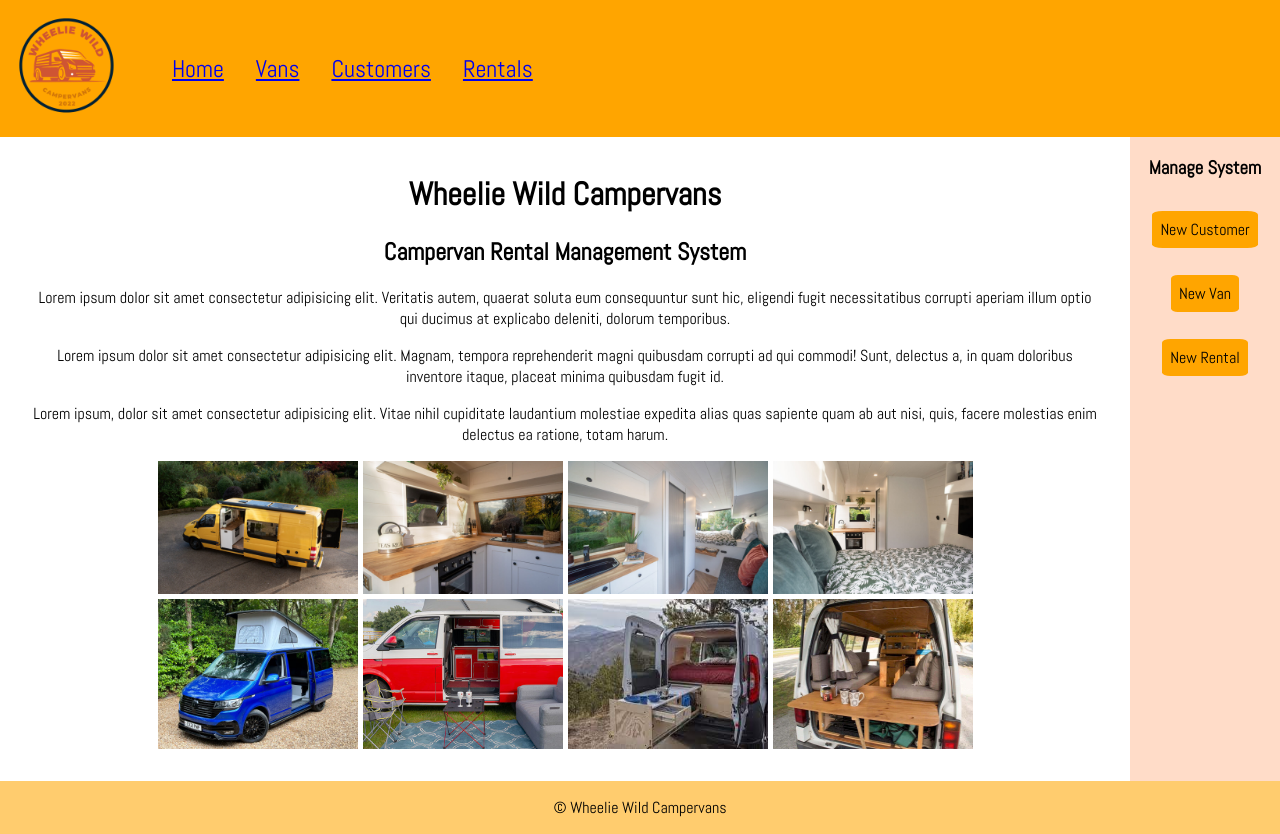
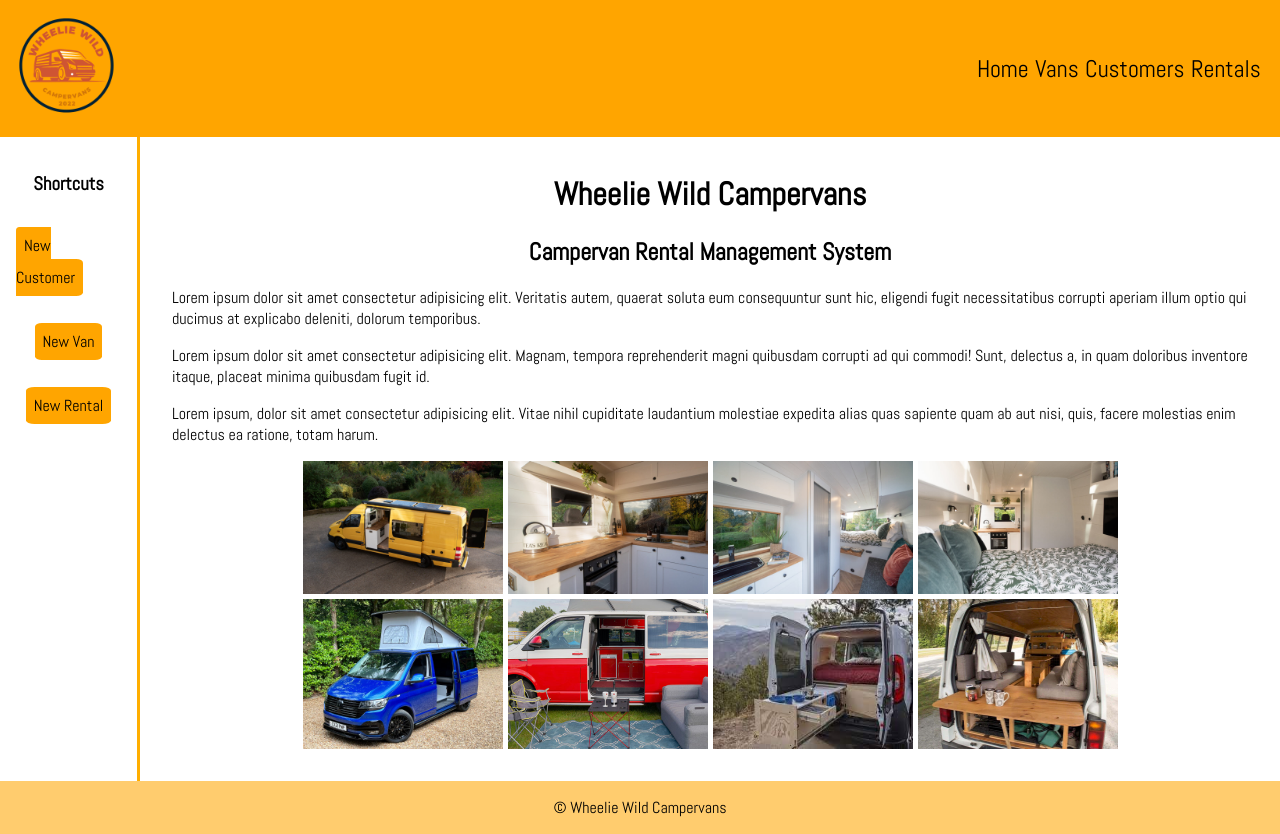
Before and after one commit to Jennahowieson/Wheelie-Wild-Campervans, a Flask app: page / in a window 1280 px wide. Run offline with Flask 2, Linux system fonts and the light colour scheme; some web fonts are replaced.

```diff
--- a/static/css/style.css
+++ b/static/css/style.css
@@ -42,7 +42,7 @@ footer>nav>ul>li>a {
 .header {
     grid-area: header;
     display: flex;
-    justify-content: flex-start;
+    justify-content: space-between;
     align-items: center;
     background-color: orange;
     margin: 0;
@@ -56,11 +56,16 @@ footer>nav>ul>li>a {
 }
 
 .header>nav>ul>li {
-    padding: 1rem;
+    padding: 0.2rem;
     font-size: 1.5rem;
 }
 .header > nav > ul > li > a:hover {
     font-size: larger;
+  }
+
+  .header > nav > ul > li > a {
+    color: black;
+    text-decoration: none;
   }
 
 
@@ -143,19 +148,19 @@ form {
 
 .main {
     grid-area: main;
-    text-align: center;
 }
 
 .aside {
     font-family: "Abel", sans-serif;
     grid-area: aside;
-    background-color: rgb(255, 220, 200);
     display: flex;
     flex-direction: column;
-    align-content: stretch;
     justify-content: flex-start;
     align-items: center;
     margin: 0;
+    padding: 1rem;
+    border-right: solid;
+    border-color: #ffae00;
 }
 
 .aside>p>a {
@@ -170,12 +175,14 @@ form {
 
 .grid {
     display: grid;
-    grid-template-columns: auto auto auto auto 150px;
+    grid-template-columns: 140px 85% auto;
     grid-template-rows: auto;
     grid-template-areas:
-        "header header header header header"
-        "main main main main aside"
-        "footer footer footer footer footer";
+        "header header header"
+        "aside main main"
+        "footer footer footer";
+    align-content: center;
+    justify-content: space-between;
 }
 
 #rental_options {
@@ -224,3 +231,17 @@ form {
     flex-direction: column;
     align-items: center
 }
+
+input {
+    border-style: solid;
+    border-color: #ffae00;
+    font-family: "Abel", sans-serif;
+    border-radius: 10%;
+    background-color:white;
+}
+
+a {
+    color: rgb(113, 0, 206);
+    text-decoration: none;
+    list-style: none;
+}
--- a/templates/base.html
+++ b/templates/base.html
@@ -24,14 +24,14 @@
       </ul>
     </nav>
   </header>
-  <main class=" main">
+  <main class="main">
     <content class="content">
       {% block content %}
       {% endblock %}
     </content>
   </main>
   <aside class="aside">
-        <h3>Manage System</h3>
+        <h3>Shortcuts</h3>
         <p><a href="/customers/new"> New Customer </a></p>
         <p><a href="/vans/new "> New Van </a></p>
         <p><a href="/rentals/new">New Rental</a></p>
```
Also changed, not shown: db/wheeliewild.sql (line endings or trailing spaces).
